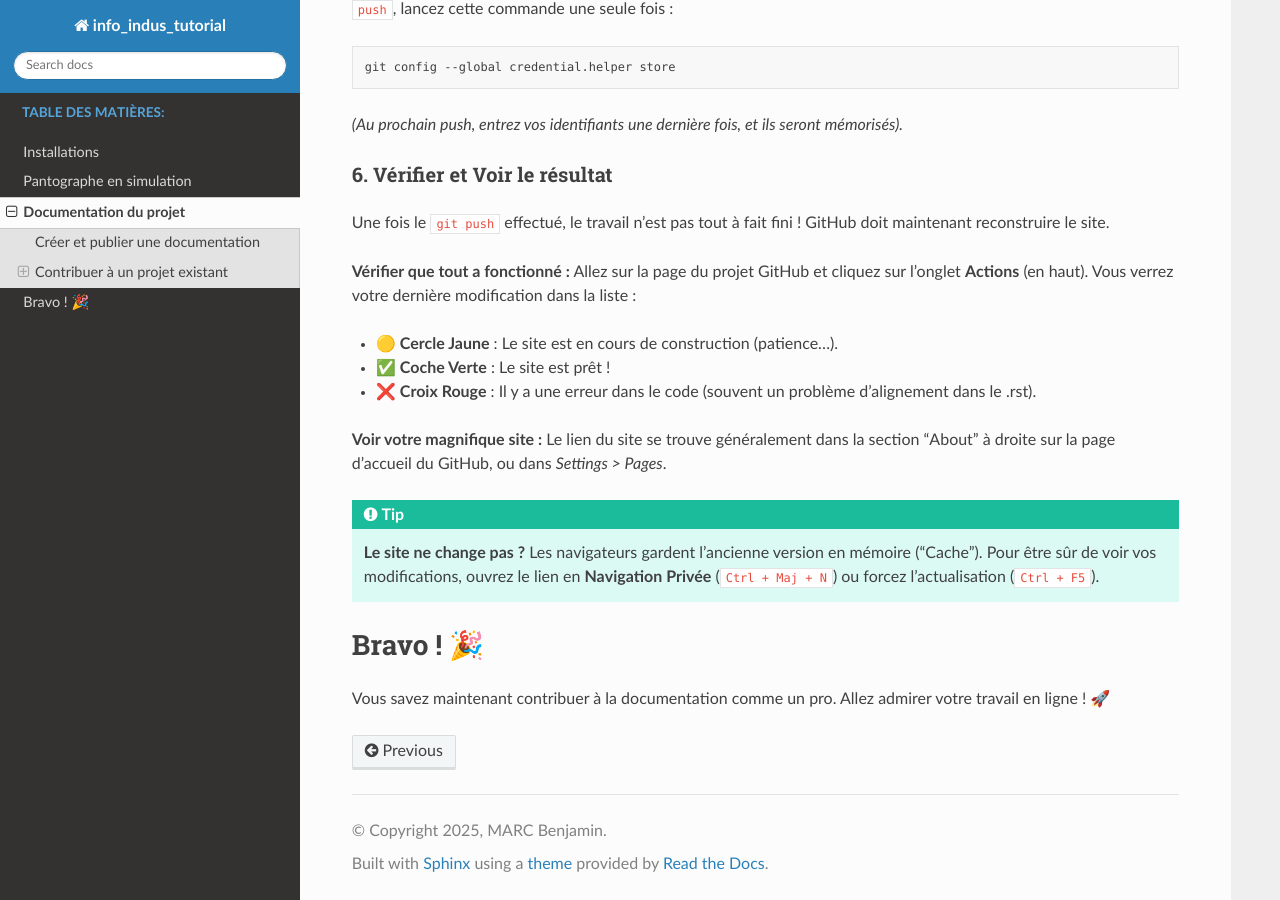
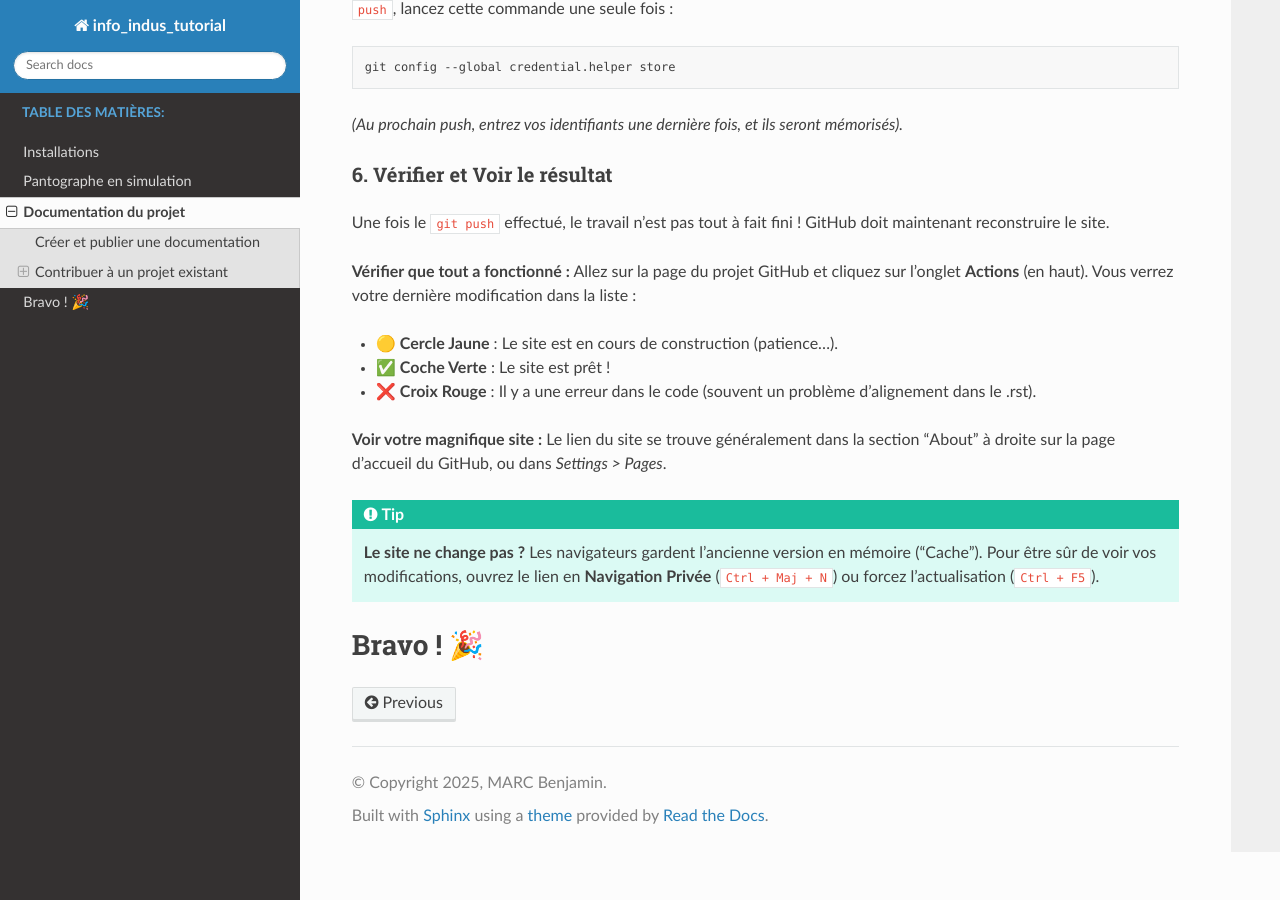
Before and after one commit to BenTTTC/info_indus_tutorial, a Sphinx documentation site: the page built from doc/sphinx/source/contribuer.rst, in a window 1280 px wide and 900 px high, scrolled down 2830 px. Built offline with Sphinx 7.4.7 and the Read the Docs theme 3.1.0, drawn with Linux system fonts in a browser that asks for light colours.

Commit message:
derniere modif5

```diff
--- a/doc/sphinx/source/contribuer.rst
+++ b/doc/sphinx/source/contribuer.rst
@@ -156,4 +156,3 @@ Le lien du site se trouve généralement dans la section "About" à droite sur l
 
 Bravo ! 🎉
 ==========
-Vous savez maintenant contribuer à la documentation comme un pro. Allez admirer votre travail en ligne ! 🚀
```
